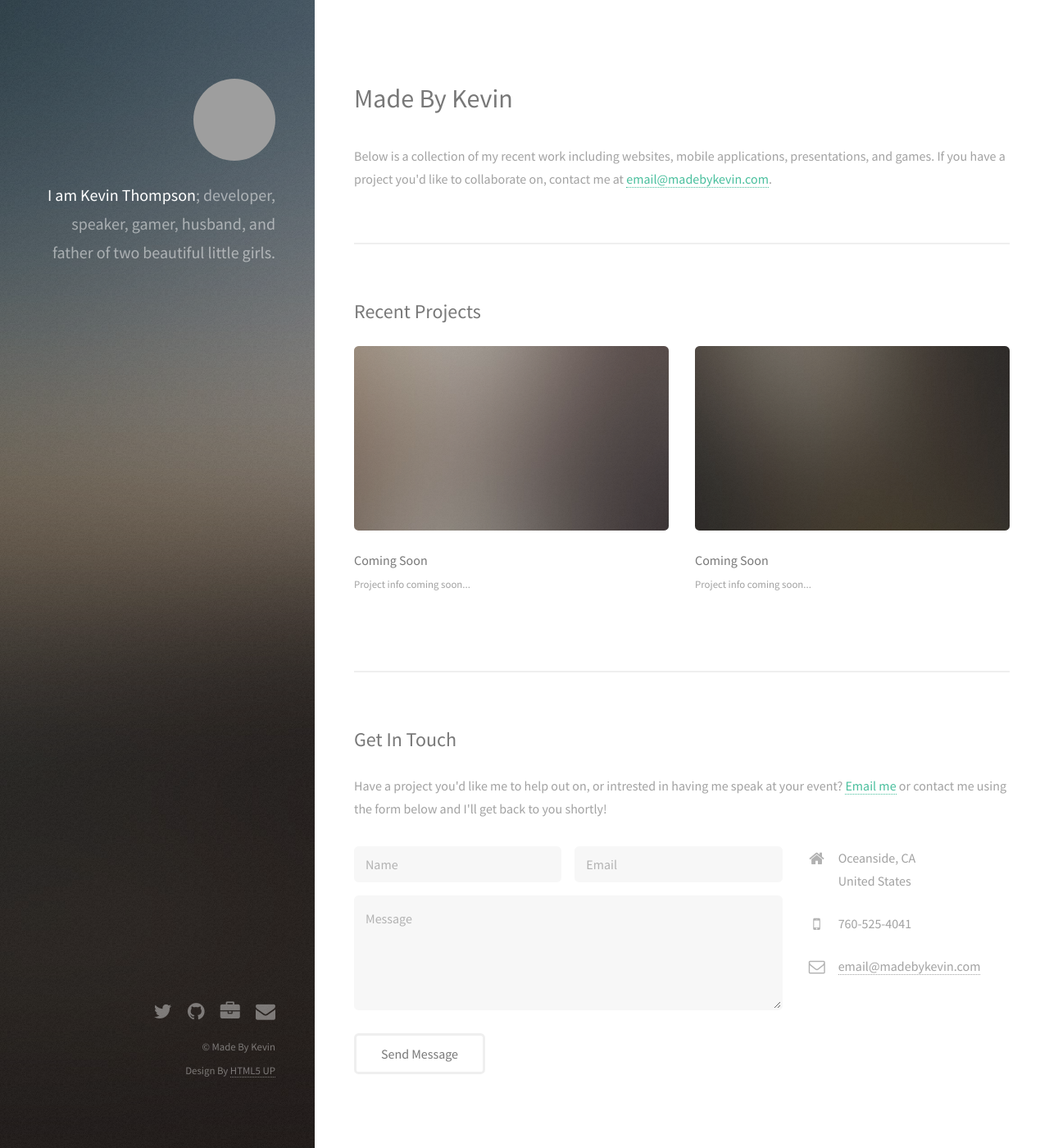
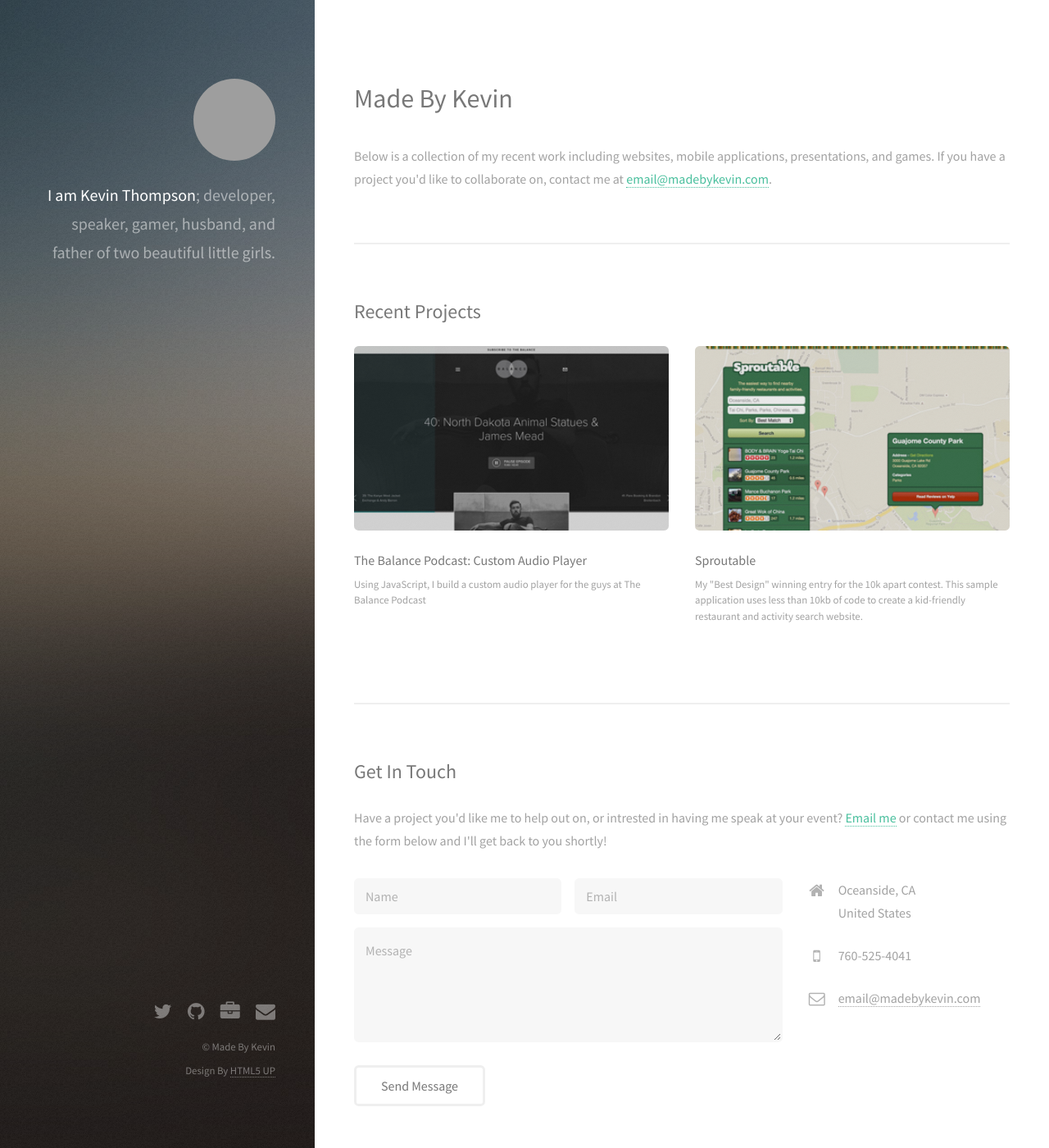
Before and after one commit to kevinthompson/kevinthompson.github.io, a Jekyll site: the page built from index.html, in a window 1280 px wide and 1400 px high. Shown: the whole window at 82% size. Built offline with Jekyll 4.4.1, drawn with Linux system fonts in a browser that asks for light colours; grey boxes are pictures that could not be loaded.

Commit message:
Add Sample Projects

```diff
--- a/_includes/projects.html
+++ b/_includes/projects.html
@@ -2,14 +2,24 @@
   <h2>Recent Projects</h2>
   <div class="row">
     <article class="6u 12u$(xsmall) work-item">
-      <a href="#" class="image fit thumb"><img src="/assets/images/thumbs/01.jpg" alt="" /></a>
-      <h3>Coming Soon</h3>
-      <p>Project info coming soon...</p>
+      <a href="http://www.thebalance.cc" class="image fit thumb">
+        <img src="/assets/images/projects/the-balance.jpg" alt="The Balance Screenshot" />
+      </a>
+      <h3>The Balance Podcast: Custom Audio Player</h3>
+      <p>
+        Using JavaScript, I build a custom audio player for the guys at The Balance Podcast
+      </p>
     </article>
     <article class="6u$ 12u$(xsmall) work-item">
-      <a href="#" class="image fit thumb"><img src="/assets/images/thumbs/02.jpg" alt="" /></a>
-      <h3>Coming Soon</h3>
-      <p>Project info coming soon...</p>
+      <a href="http://sproutable.madebykevin.com" class="image fit thumb">
+        <img src="/assets/images/projects/sproutable.jpg" alt="Sproutable Screenshot" />
+      </a>
+      <h3>Sproutable</h3>
+      <p>
+        My "Best Design" winning entry for the 10k apart contest. This sample
+        application uses less than 10kb of code to create a kid-friendly
+        restaurant and activity search website.
+      </p>
     </article>
   </div>
 </section>
--- a/assets/css/main.sass
+++ b/assets/css/main.sass
@@ -1597,7 +1597,7 @@ input[type="radio"] + label:before
   display: block
   height: 100%
   left: 0
-  opacity: 0.5
+  opacity: 0.25
   position: absolute
   top: 0
   width: 100%
@@ -2170,7 +2170,7 @@ body.is-touch .poptrox-popup .closer
   #footer
     background-attachment: scroll
     background-color: #1f1815
-    background-image: url("/images/overlay.png"), url("/images/bg.jpg")
+    background-image: url("/assets/images/overlay.png"), url("/assets/images/bg.jpg")
     background-position: top left,						bottom center
     background-repeat: repeat,							no-repeat
     background-size: auto,							cover
```
Also changed, not shown: assets/images/projects/sproutable.jpg (added), assets/images/projects/the-balance.jpg (added), assets/images/thumbs/01.jpg (deleted), assets/images/thumbs/02.jpg (deleted).
